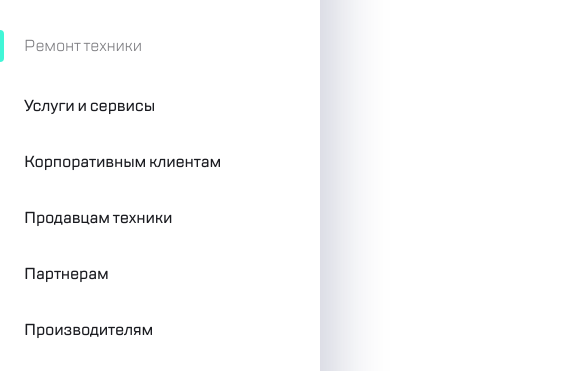
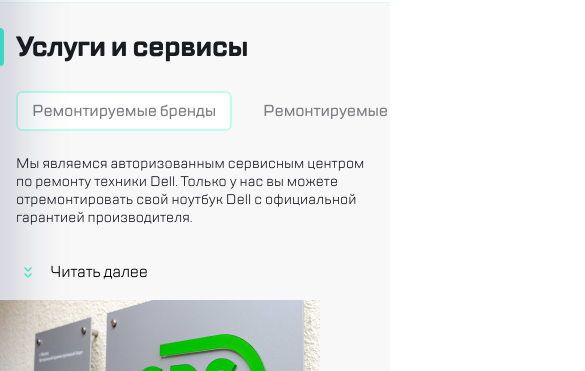
Before and after one commit to nupaT/kata_services_page, a plain HTML site: page index.html in a window 390 px wide. Shown: the part 86-457 px from the top of the page, 585 px wide, since content can reach past the window. Drawn offline with Linux system fonts and the light colour scheme.

Commit message:
fix: burger-menu position

```diff
--- a/sccs/_header.scss
+++ b/sccs/_header.scss
@@ -10,7 +10,8 @@
 
   &__burger-menu {
     display: flex;
-    // position: absolute;
+    transform: translateX(-100%);
+    position: absolute;
     flex-direction: column;
     height: 1024px;
     box-shadow: -2px 0px 4px rgba(69, 79, 126, 0.02), 16px 0px 52px rgba(14, 24, 80, 0.2);
```
Also changed, not shown: style/style.css.
